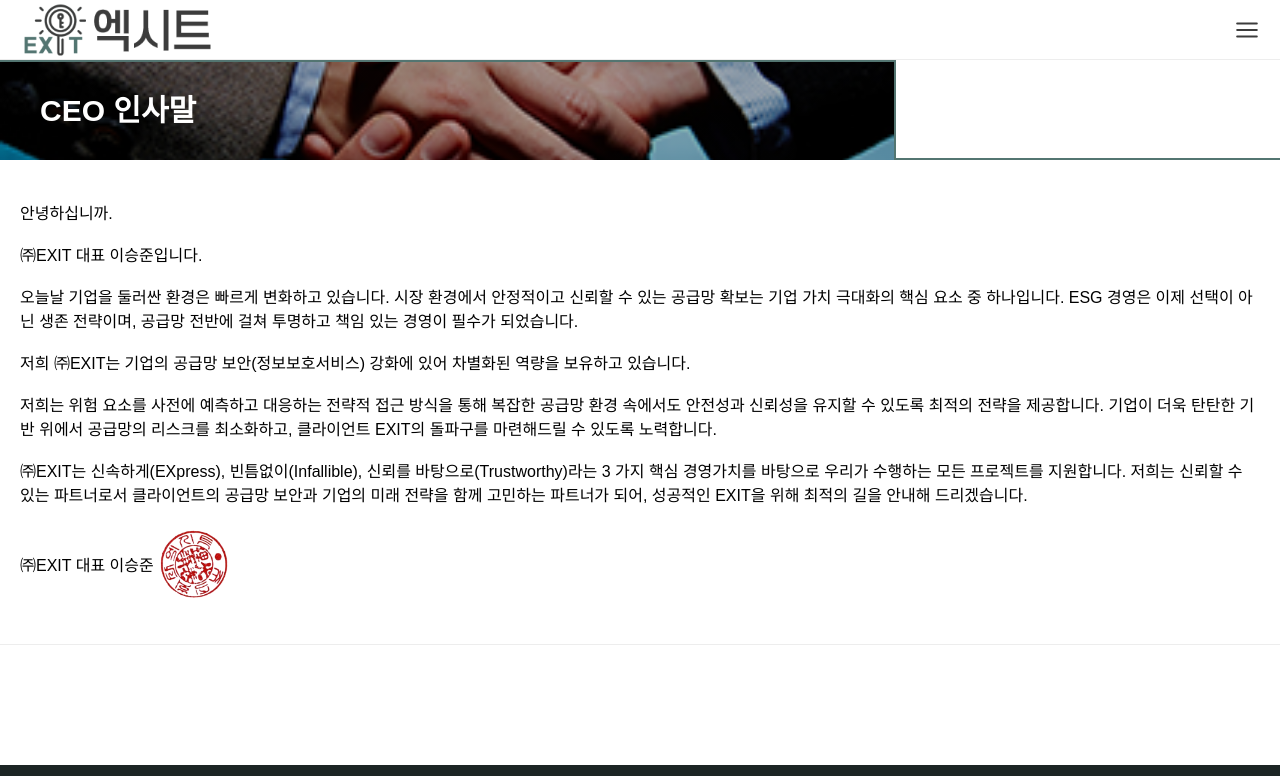
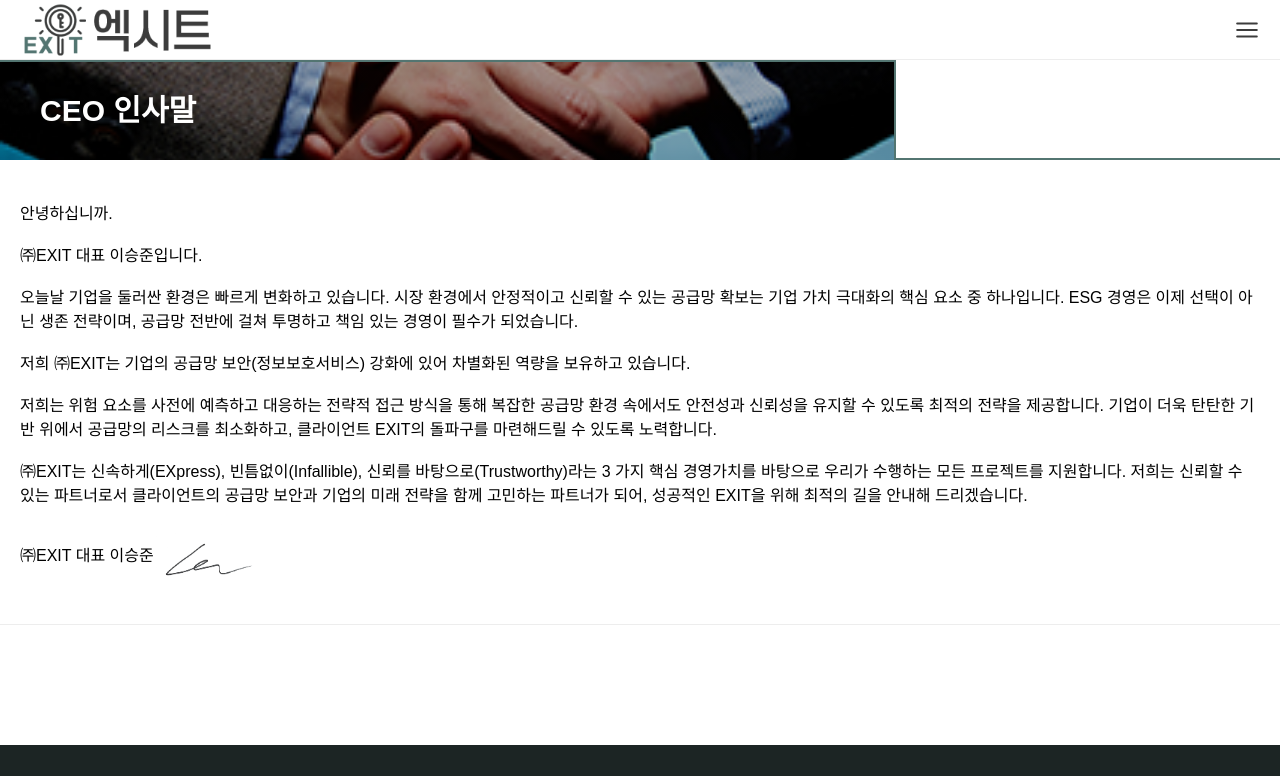
Before and after one commit to EXITKR/exit, a Next.js app: page /overview in a window 1280 px wide. Shown: the top 776 px of the page. Built offline with nearby package versions, Linux system fonts and the light colour scheme; a web font is replaced by a local one.

Commit message:
modified

```diff
--- a/assets/css/pages/overview.css
+++ b/assets/css/pages/overview.css
@@ -9,11 +9,8 @@
         align-items: center;
 
         .exit {
-            width: 80px;
-            height: 80px;
-
-            bottom: -30px;
-            right: -80px;
+            width: 100px;
+            height: 60px;
         }
     }
 }
--- a/src/_components/footer/Footer.tsx
+++ b/src/_components/footer/Footer.tsx
@@ -5,7 +5,6 @@ import { MdEmail, MdSms } from "react-icons/md";
 import { RiKakaoTalkFill } from "react-icons/ri";
 import { getConfig } from "@utils/Config";
 import ActiveBtn from "@components/buttons/ActiveBtn";
-import { navigationList } from "@utils/NavigationList";
 
 const Footer = () => {
   const router = useRouter()
@@ -28,7 +27,7 @@ const Footer = () => {
                 <span className="company_mail">e-mail :: {config.email}</span>
               </div>
             </div>
-            <div className="menu_section">
+            {/* <div className="menu_section">
               {navigationList.map((val, idx) => (
                 <div className={"menu menu_" + (idx + 1).toString().padStart(2, '0')} key={idx}>
                   <span className="menu_title" onClick={() => router.push(val.url)}>{val.name}</span>
@@ -37,7 +36,7 @@ const Footer = () => {
                   ))}
                 </div>
               ))}
-            </div>
+            </div> */}
           </div>
           <div className="bot_section">
             <div className="contact_section">
--- a/src/app/overview/page.tsx
+++ b/src/app/overview/page.tsx
@@ -1,6 +1,6 @@
 import { contentOverview } from "@utils/contents/ContentOverview";
 import { getMetadata } from "@utils/Metadata";
-import ExitImage from "@imgs/contents/exit.png";
+import SignImage from "@imgs/contents/sign.png";
 import type { Metadata } from "next";
 import Image from "next/image";
 
@@ -39,7 +39,7 @@ export default function Home() {
                   <span className="fw-500">
                     ㈜EXIT 대표 이승준
                   </span>
-                  <Image className="exit" src={ExitImage} alt="인감" />
+                  <Image className="exit" src={SignImage} alt="인감" />
                 </div>
               </span>
             </div>
--- a/src/app/scs/scs06/page.tsx
+++ b/src/app/scs/scs06/page.tsx
@@ -1,5 +1,5 @@
 import ContentBox from "@components/content_ui/Content";
-import { contentScs06 } from "@utils/contents/ContentScs";
+import { contentScs07 } from "@utils/contents/ContentScs";
 import { getMetadata } from "@utils/Metadata";
 import type { Metadata } from "next";
 
@@ -10,7 +10,7 @@ export default function Home() {
     <>
     <div id="content_page">
       <div className="inner_main page_inner">
-        <ContentBox content_box={contentScs06} />
+        <ContentBox content_box={contentScs07} />
       </div>
     </div>
     </>
```
Also changed, not shown: src/_utils/contents/ContentScs.ts (+11 -14 lines), assets/imgs/contents/sign.png (added).
